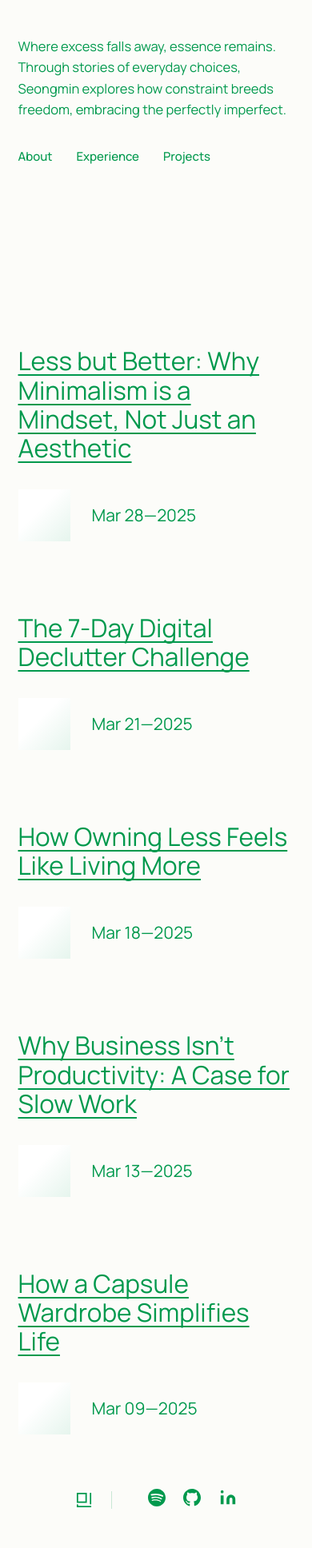
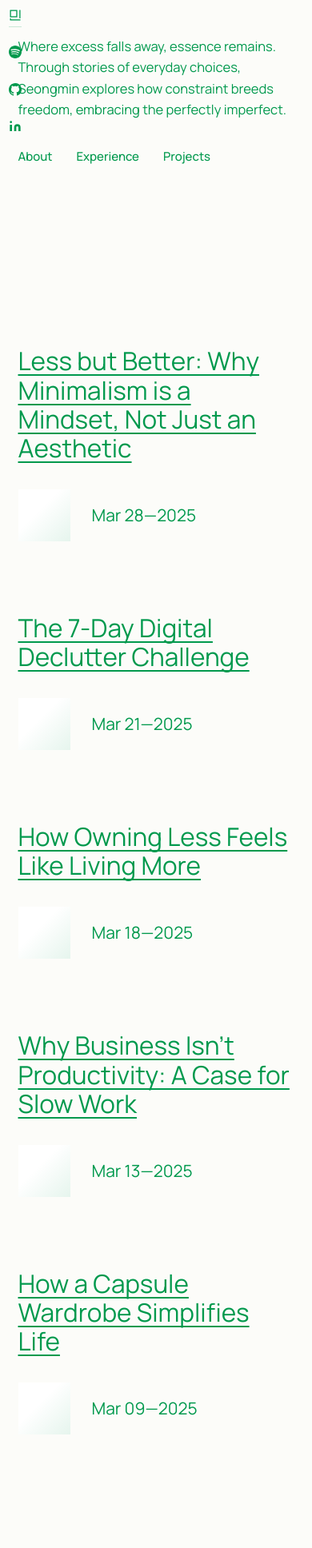
Before and after one commit to takeachangs/takeachangs.github.io, a Jekyll site: the page built from index.html, in a window 390 px wide. Shown: the whole page at 80% size. Built offline with Jekyll 4.4.1, drawn with Linux system fonts in a browser that asks for light colours; after the commit the page ends 1817 px from its top, so only the background shows below that; grey boxes are pictures that could not be loaded.

Commit message:
fixed social sidebar to the left for mobile.

```diff
--- a/css/styles.css
+++ b/css/styles.css
@@ -641,32 +641,41 @@ body {
   }
 
   .social-sidebar {
-    position: static;
-    left: auto;
-    top: auto;
+    position: fixed;
+    left: calc(var(--base-spacing) * 0.5);
+    top: calc(var(--base-spacing) * 0.5);
     transform: none;
-    text-align: center;
-    margin: calc(var(--base-spacing) * 2) 0;
+    text-align: left;
+    margin: 0;
   }
 
   .social-links {
-    flex-direction: row;
-    justify-content: center;
-    gap: var(--base-spacing);
-    align-items: center;
+    flex-direction: column;
+    align-items: flex-start;
+    gap: calc(var(--base-spacing) * 0.5);
   }
 
   .logo {
-    margin-bottom: 0;
-    margin-right: var(--base-spacing);
-    padding-bottom: 0;
-    border-bottom: none;
-    border-right: 1px solid rgba(0, 153, 77, 0.2);
-    padding-right: var(--base-spacing);
+    margin-bottom: calc(var(--base-spacing) * 0.5);
+    padding-bottom: calc(var(--base-spacing) * 0.25);
+    border-bottom: 1px solid rgba(0, 153, 77, 0.2);
+    margin-right: 0;
+    padding-right: 0;
+    border-right: none;
+  }
+
+  .logo-image {
+    width: 16px;
+    height: 16px;
+  }
+
+  .social-links svg {
+    width: 16px;
+    height: 16px;
   }
 
   .social-links a {
-    margin-bottom: 0;
+    margin-bottom: calc(var(--base-spacing) * 0.5);
   }
 
   .hero-text {
```
